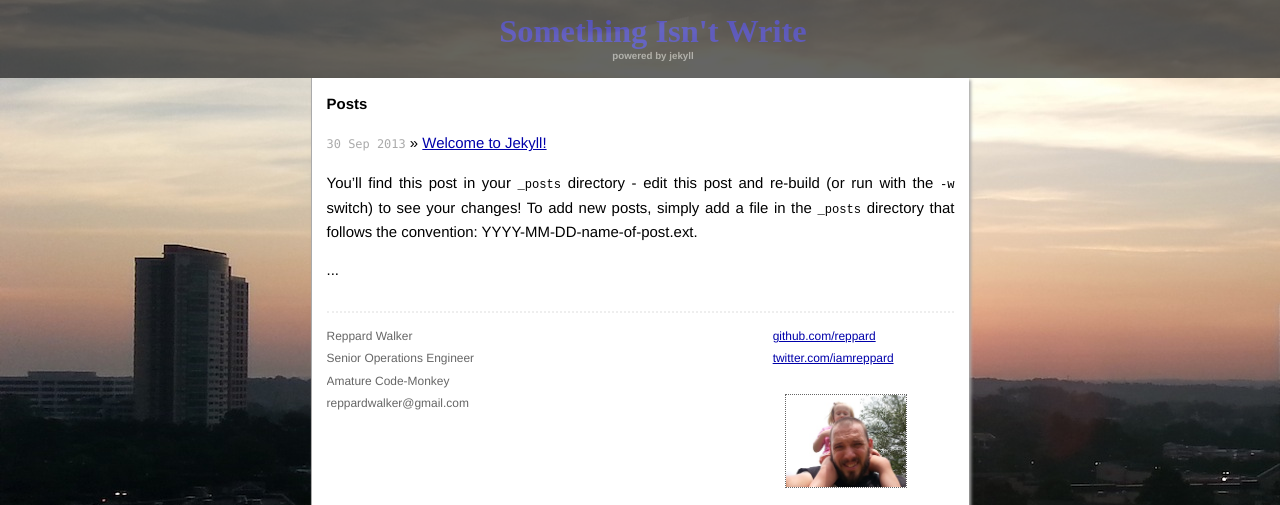
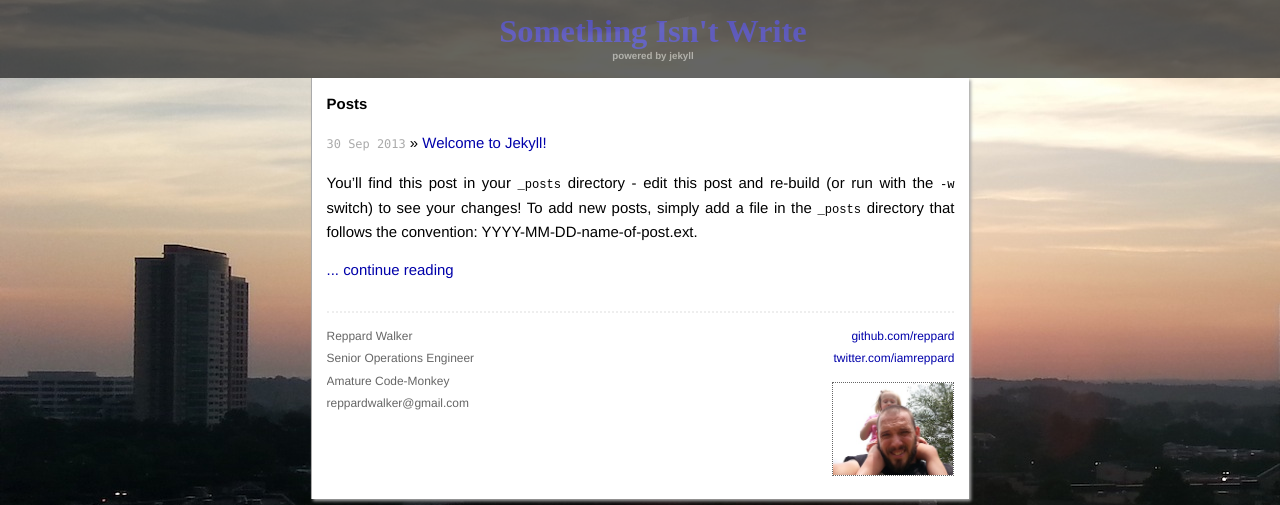
Before and after one commit to reppard/jekyll-blog, a Jekyll site: the page built from index.html, in a window 1280 px wide, cut to the strip 0-505 px from the top of the page. Built offline with Jekyll 4.4.1, drawn with Linux system fonts in a browser that asks for light colours; some web fonts are replaced; Markdown is read by kramdown in place of the engine named in the settings.

Commit message:
More stylingw

```diff
--- a/css/main.css
+++ b/css/main.css
@@ -27,9 +27,13 @@ h1, h2, h3, h4, h5, h6 {
 h1 { margin-bottom: 1em; }
 p { margin: 1em 0; }
 
-a         { color: #00a; }
-a:hover   { color: #000; }
-a:visited { color: #a0a; }
+a {
+  color: #00a;
+  text-decoration:none;
+ }
+
+ a:hover   { color: #000; }
+/*a:visited { color: #a0a; }
 
 /*****************************************************************************/
 /*
@@ -53,7 +57,6 @@ ul.posts span {
 
 .avatar {
   border: dotted 1px;
-  margin: 1em;
   width:120px;
 }
 
@@ -142,12 +145,11 @@ ul.posts span {
 
 .site .footer .contact {
   float: left;
-  margin-right: 3em;
 }
 
 .site .footer .links {
   float: right;
-  margin-right: 3em;
+  text-align:right;
 }
 
 .site .footer .contact a {
@@ -171,6 +173,11 @@ ul.posts span {
 /*****************************************************************************/
 
 /* standard */
+
+ul.post a.continue {
+  text-decoration:none;
+}
+
 .post pre {
   border: 1px solid #ddd;
   background-color: #eef;
--- a/index.html
+++ b/index.html
@@ -8,7 +8,8 @@ title: Something Isn't Write
   <ul class="posts">
     {% for post in site.posts %}
       <li><span>{{ post.date | date_to_string }}</span> &raquo; <a href="{{ post.url }}">{{ post.title }}</a></li>
-      {{ post.excerpt }}...
+      {{ post.excerpt }}
+      <a class="continue" href="{{ post.url }}">... continue reading</a>
     {% endfor %}
   </ul>
 </div>
```
